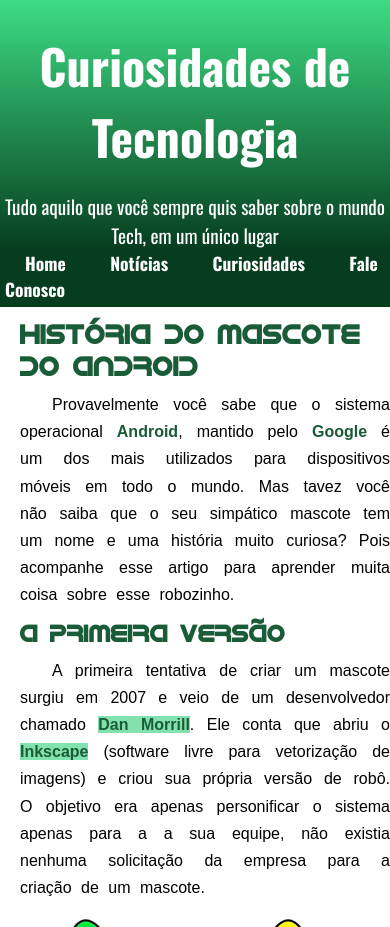
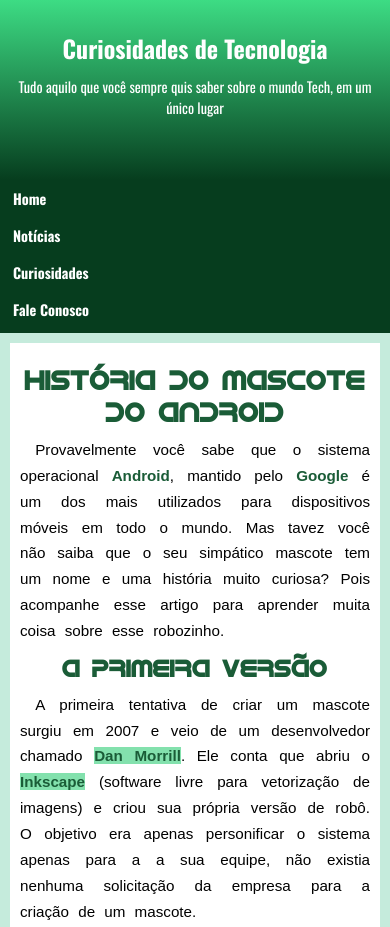
Before and after one commit to Luis3578/meu-primeiro-site, a plain HTML site: page index.html in a window 390 px wide. Shown: the top 927 px of the page. Drawn offline with nearby package versions, Linux system fonts and the light colour scheme.

Commit message:
versão responsivel

```diff
--- a/css/style.css
+++ b/css/style.css
@@ -165,3 +165,59 @@ footer{
     color: white;
     text-align: center;
 }
+
+
+
+/* RESPONSIVIDADE */
+@media (max-width: 768px) {
+    header h1 {
+        font-size: 2em;
+    }
+
+    header p {
+        font-size: 1em;
+        min-width: auto;
+        padding: 10px;
+    }
+
+    nav a {
+        display: block;
+        padding: 10px;
+        font-size: 1em;
+    }
+
+    main {
+        margin: 10px;
+        padding: 10px;
+    }
+
+    main > h1, main h2 {
+        margin-left: 0;
+        text-align: center;
+    }
+
+    .extra ul {
+        columns: 1;
+    }
+}
+
+@media (max-width: 480px) {
+    header h1 {
+        font-size: 1.5em;
+    }
+
+    header p {
+        font-size: 0.9em;
+    }
+
+    nav a {
+        font-size: 0.9em;
+        padding: 8px;
+    }
+
+    main p {
+        margin-left: 0;
+        text-indent: 1em;
+        font-size: 0.95em;
+    }
+}
```
